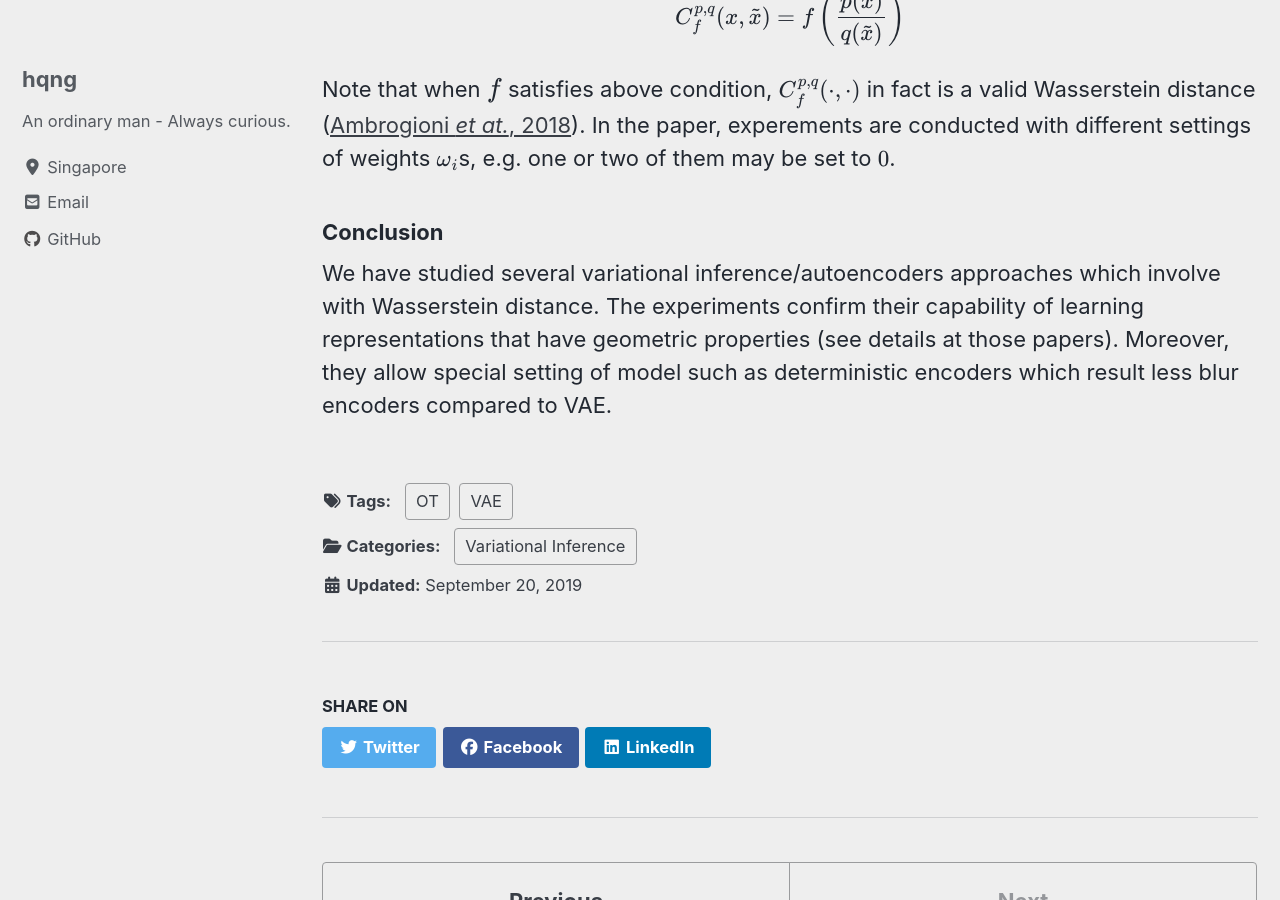
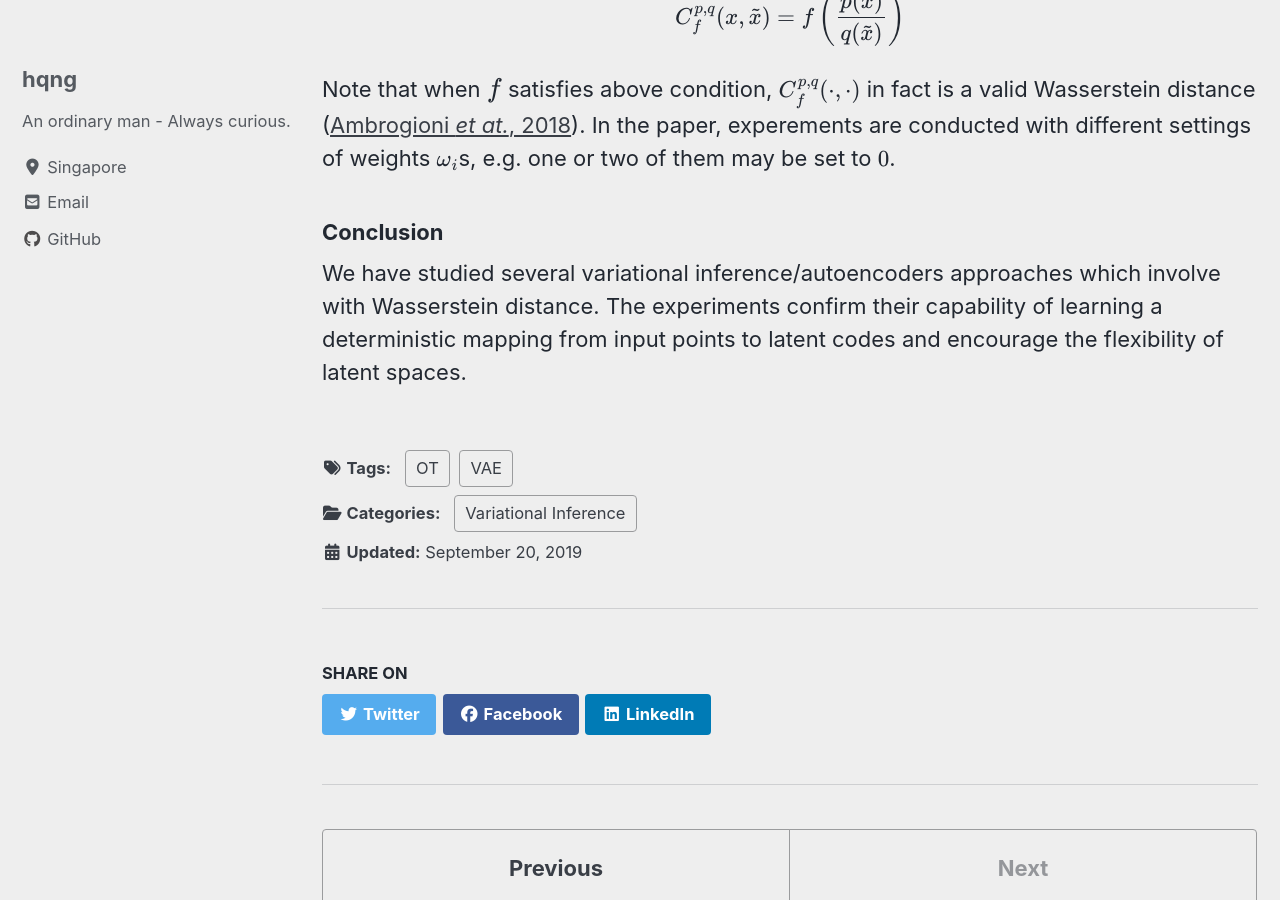
Before and after one commit to hqng/hqng.github.io, a Jekyll site: the page built from _posts/2019-09-20-OTandInference-p4.md, in a window 1280 px wide and 900 px high, scrolled down 11604 px. Built offline with Jekyll 4.4.1, drawn with Linux system fonts in a browser that asks for light colours; cached includes are drawn as plain includes; nearby versions of some CDN libraries; formulas are drawn with MathJax 3.

Commit message:
fix minor typos

```diff
--- a/_posts/2019-09-20-OTandInference-p4.md
+++ b/_posts/2019-09-20-OTandInference-p4.md
@@ -431,4 +431,4 @@ Note that when $f$ satisfies above condition, $ \small C_f^{p,q}(\cdot,\cdot)$ i
 
 ### Conclusion
 
-We have studied several variational inference/autoencoders approaches which involve with Wasserstein distance. The experiments confirm their capability of learning representations that have geometric properties (see details at those papers). Moreover, they allow special setting of model such as deterministic encoders which result less blur encoders compared to VAE.
+We have studied several variational inference/autoencoders approaches which involve with Wasserstein distance. The experiments confirm their capability of learning a deterministic mapping from input points to latent codes and encourage the flexibility of latent spaces.
```
Also changed, not shown: _posts/2019-08-12-OTandInference-p1.md (+1 -1 lines).
